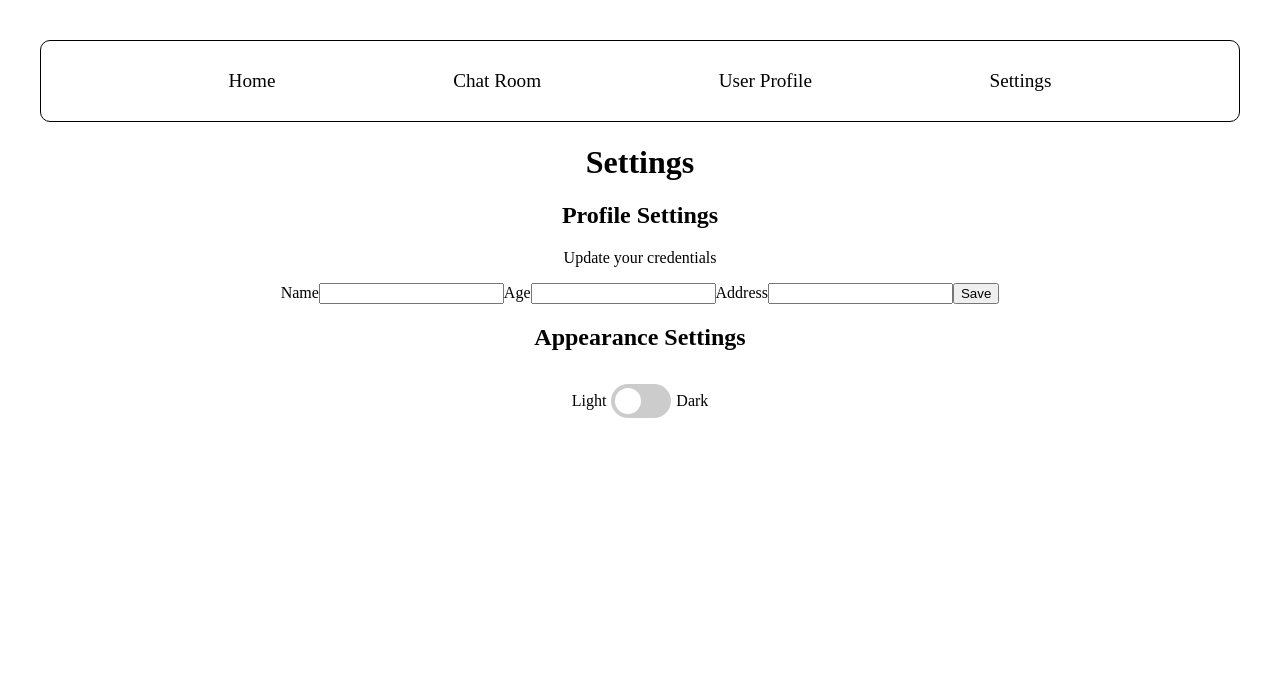
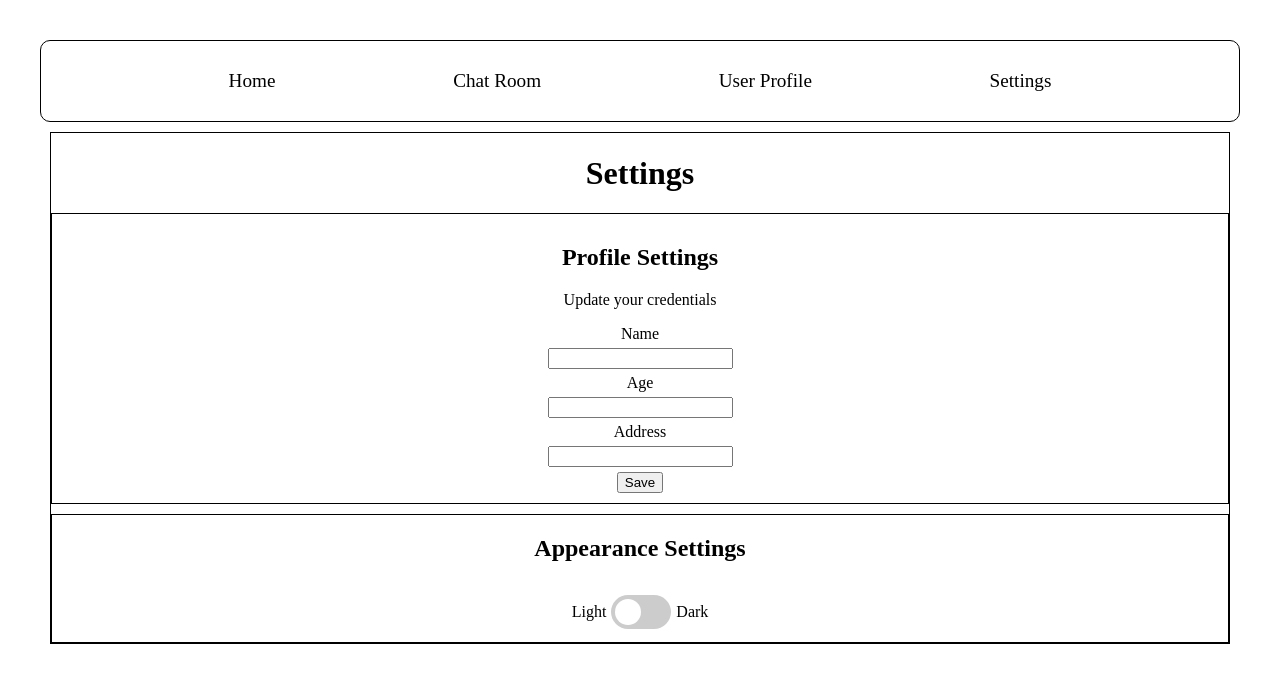
Before and after one commit to Aayush-Koju/Real-time-Chat-App, a React (Vite) app: page /settings in a window 1280 px wide. Shown: the top 682 px of the page. Built offline with nearby package versions, Linux system fonts and the light colour scheme.

Commit message:
styled settings component

```diff
--- a/src/components/Settings.css
+++ b/src/components/Settings.css
@@ -1,3 +1,25 @@
+.settings-container {
+    border: 1px solid black;
+    margin: 10px;
+}
+
+.profile-settings {
+    border: 1px solid black;
+    padding: 10px;
+}
+
+.appearance-settings {
+    border: 1px solid black;
+    margin-top: 10px;
+}
+
+.profile-settings form {
+    display: flex;
+    flex-direction: column;
+    align-items: center;
+    gap: 5px;
+}
+
 .toggle {
     display: flex;
     align-items: center;
--- a/src/components/Settings.jsx
+++ b/src/components/Settings.jsx
@@ -30,6 +30,7 @@ export default function Settings() {
     <>
       <div className={getMode()}>
         <NavBar></NavBar>
+        <div className="settings-container">
           <h1>Settings</h1>
           <div className="profile-settings">
             <h2>Profile Settings</h2>
@@ -76,6 +77,7 @@ export default function Settings() {
             </div>
           </div>
         </div>
+      </div>
     </>
   );
 }
```
Lines whose indentation alone changed are shown as unchanged.
